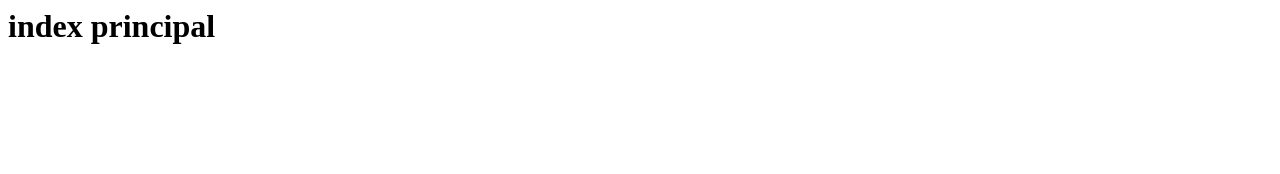
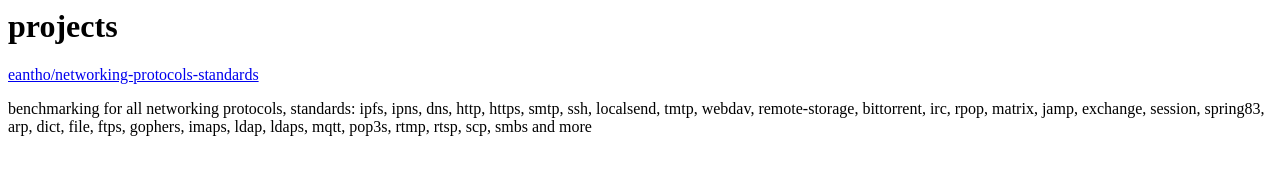
Before and after one commit to eantho2/eantho.github.io, a plain HTML site: page index.html in a window 1280 px wide. Drawn offline with Linux system fonts and the light colour scheme.

Commit message:
Update index.html

```diff
--- a/index.html
+++ b/index.html
@@ -1 +1,7 @@
-<h1> index principal </h1>
+<h1> projects </h1>
+<div>
+<a href="https://github.com/eantho/networking-protocols-standards">eantho/networking-protocols-standards</a>
+<p>
+benchmarking for all networking protocols, standards: ipfs, ipns, dns, http, https, smtp, ssh, localsend, tmtp, webdav, remote-storage, bittorrent, irc, rpop, matrix, jamp, exchange, session, spring83, arp, dict, file, ftps, gophers, imaps, ldap, ldaps, mqtt, pop3s, rtmp, rtsp, scp, smbs and more
+</p>
+</div>
```
